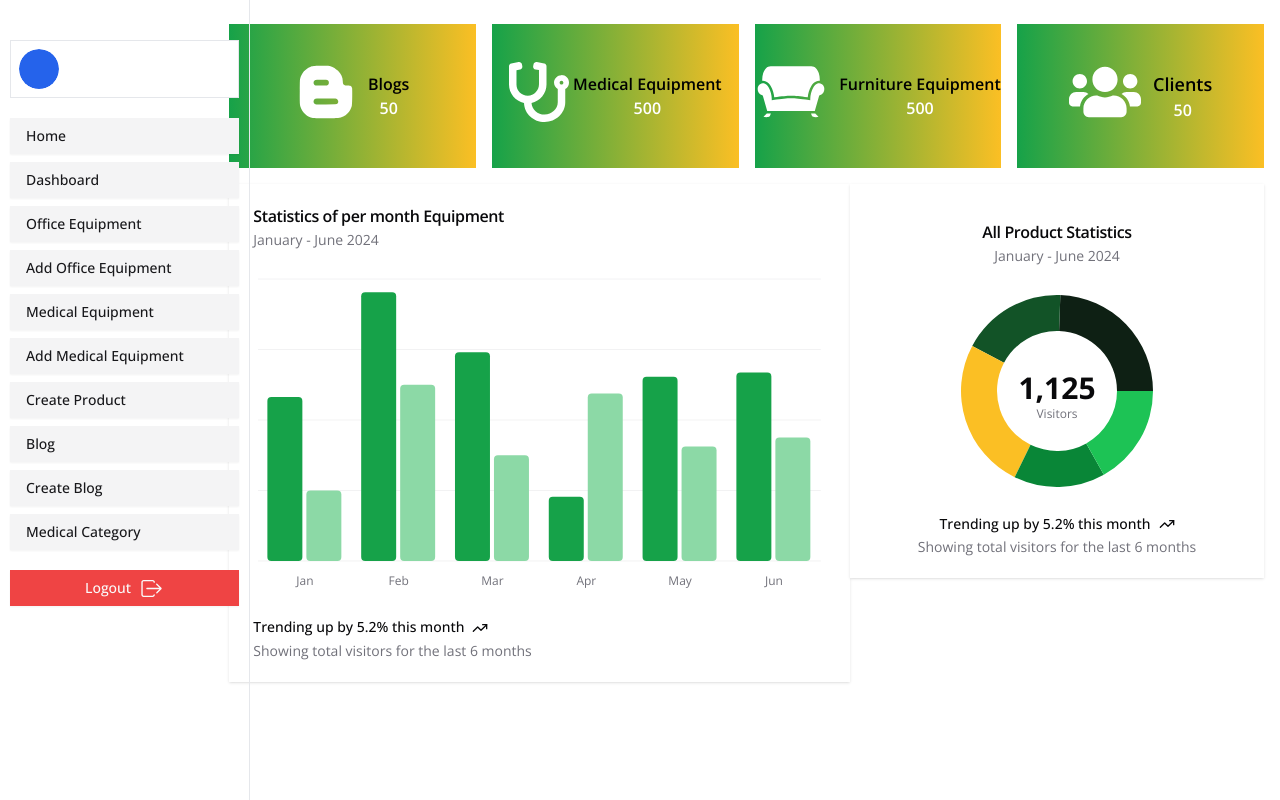
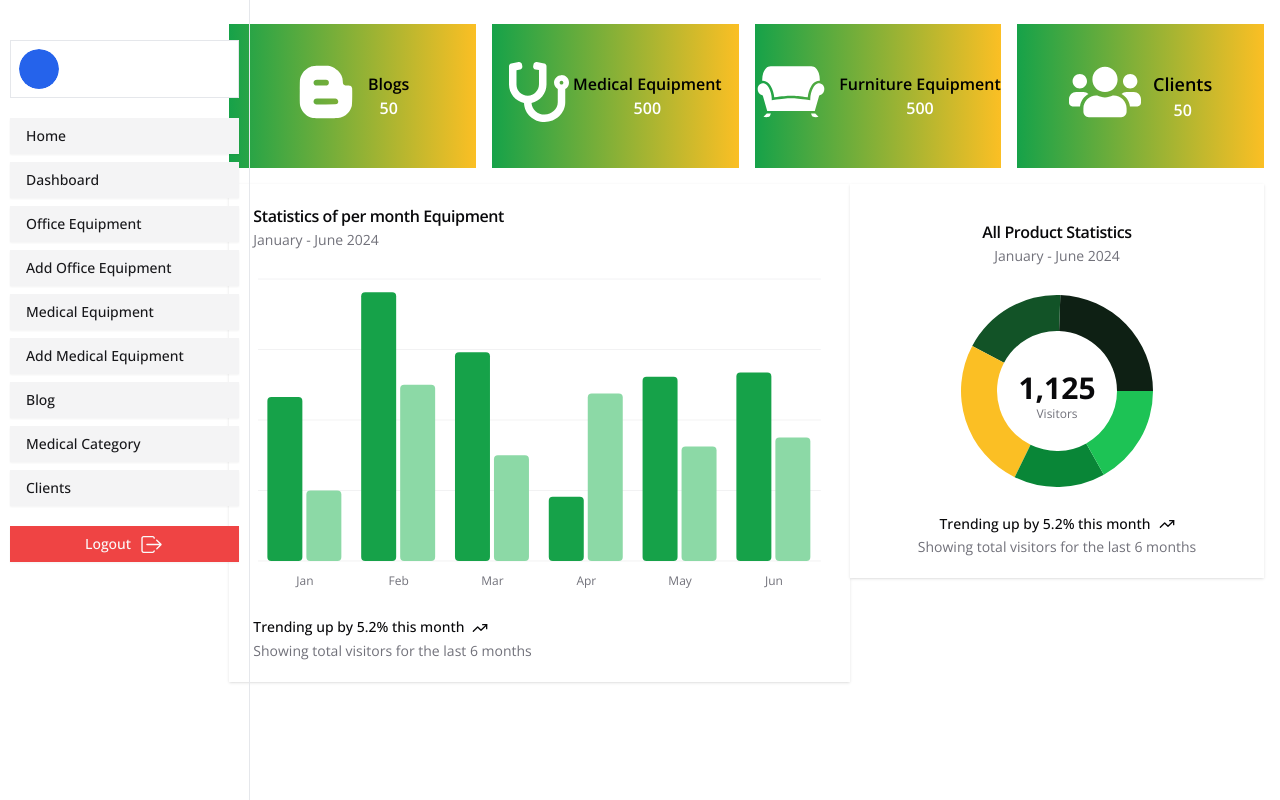
Before and after one commit to tendertradinginc/sunway-international-client, a Next.js app: page /dashboard in a window 1280 px wide. Built offline with nearby package versions, Linux system fonts and the light colour scheme.

Commit message:
Fixed sidenav
Deleted un-necessary files
re organized sidenav links

```diff
--- a/src/app/(withDashboardLayout)/components/sidebar/SideNavbar.jsx
+++ b/src/app/(withDashboardLayout)/components/sidebar/SideNavbar.jsx
@@ -48,13 +48,16 @@ const SideNavbar = () => {
       href: "/dashboard/add-medical-equipment",
       label: "Add Medical Equipment",
     },
-    { id: 7, href: "/dashboard/create-product", label: "Create Product" },
-    { id: 8, href: "/dashboard/blog-page", label: "Blog" },
-    { id: 9, href: "/dashboard/create-blog", label: "Create Blog" },
+    { id: 7, href: "/dashboard/blog-page", label: "Blog" },
     {
-      id: 10,
+      id: 8,
       href: "/dashboard/medical-category-page",
       label: "Medical Category",
+    },
+    {
+      id: 9,
+      href: "/dashboard/clients-page",
+      label: "Clients",
     },
   ];
 
--- a/src/app/(withDashboardLayout)/dashboard/create-blog/page.jsx
+++ /dev/null
@@ -1,5 +0,0 @@
-const createBlogPage = () => {
-  return <div>create-blog</div>;
-};
-
-export default createBlogPage;
--- a/src/app/(withDashboardLayout)/dashboard/create-product/page.jsx
+++ /dev/null
@@ -1,5 +0,0 @@
-const createProductPage = () => {
-  return <div>create product</div>;
-};
-
-export default createProductPage;
```
Also changed, not shown: 1 other file (tests, documents, lock files or other folders).
